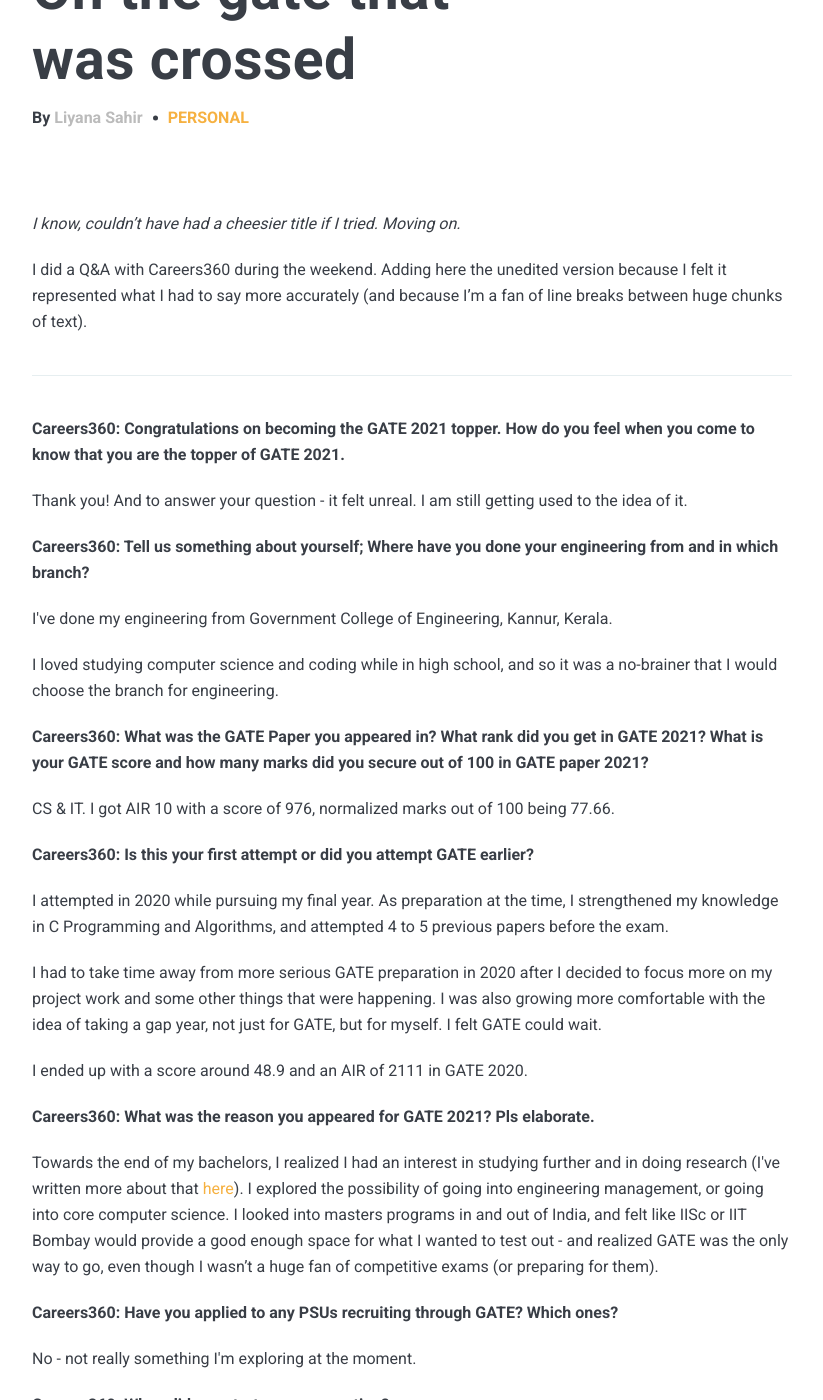
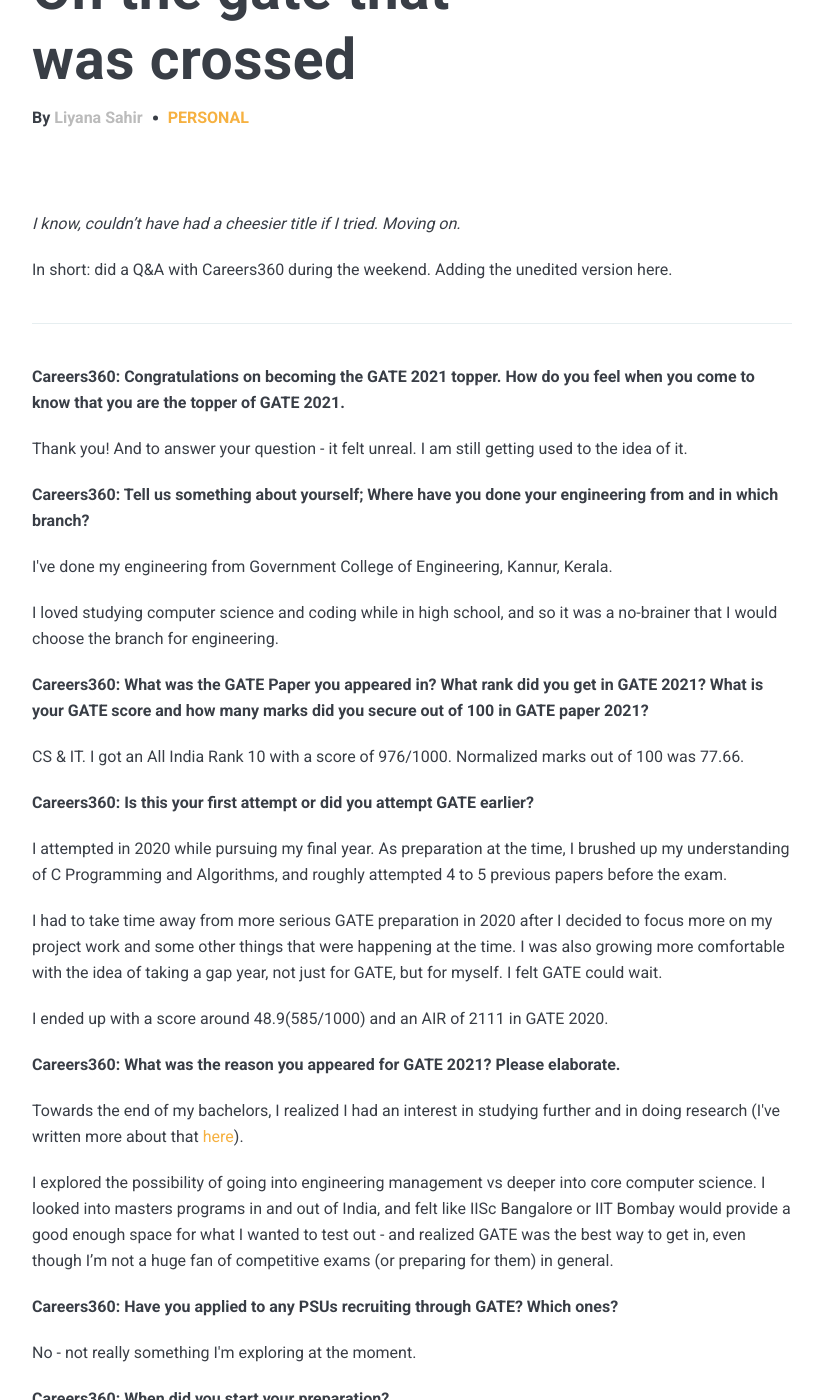
Before and after one commit to liyanasahir/liyanasahir.github.io, a Jekyll site: the page built from _posts/2021-03-31-on-gate.md, in a window 1280 px wide and 1400 px high, scrolled down 252 px. Shown: the whole window, without its empty margins (228-1051 px from the left). Built offline with Jekyll 4.4.1, drawn with Linux system fonts in a browser that asks for light colours; nearby versions of some CDN libraries; comment, search, counter and statistics services are not loaded; some of the changed text lies outside the part shown.

Commit message:
minor changes

```diff
--- a/_posts/2021-03-31-on-gate.md
+++ b/_posts/2021-03-31-on-gate.md
@@ -7,9 +7,10 @@
 
 *I know, couldn't have had a cheesier title if I tried. Moving on.*
 
-I did a Q&A with Careers360 during the weekend. Adding here the unedited version because I felt it represented what I had to say more accurately (and because I'm a fan of line breaks between huge chunks of text).
+In short: did a Q&A with Careers360 during the weekend. Adding the unedited version here.
 
 ***
+
 **Careers360: Congratulations on becoming the GATE 2021 topper. How do you feel when you come to know that you are the topper of GATE 2021.**
 
 Thank you! And to answer your question - it felt unreal. I am still getting used to the idea of it.
@@ -22,19 +23,21 @@
 
 **Careers360: What was the GATE Paper you appeared in? What rank did you get in GATE 2021? What is your GATE score and how many marks did you secure out of 100 in GATE paper 2021?**
 
-CS &amp; IT. I got AIR 10 with a score of 976, normalized marks out of 100 being 77.66.
+CS &amp; IT. I got an All India Rank 10 with a score of 976/1000. Normalized marks out of 100 was 77.66.
 
 **Careers360: Is this your first attempt or did you attempt GATE earlier?**
 
-I attempted in 2020 while pursuing my final year. As preparation at the time, I strengthened my knowledge in C Programming and Algorithms, and attempted 4 to 5 previous papers before the exam.
+I attempted in 2020 while pursuing my final year. As preparation at the time, I brushed up my understanding of C Programming and Algorithms, and roughly attempted 4 to 5 previous papers before the exam.
 
-I had to take time away from more serious GATE preparation in 2020 after I decided to focus more on my project work and some other things that were happening. I was also growing more comfortable with the idea of taking a gap year, not just for GATE, but for myself. I felt GATE could wait.
+I had to take time away from more serious GATE preparation in 2020 after I decided to focus more on my project work and some other things that were happening at the time. I was also growing more comfortable with the idea of taking a gap year, not just for GATE, but for myself. I felt GATE could wait.
 
-I ended up with a score around 48.9 and an AIR of 2111 in GATE 2020.
+I ended up with a score around 48.9(585/1000) and an AIR of 2111 in GATE 2020.
 
-**Careers360: What was the reason you appeared for GATE 2021? Pls elaborate.**
+**Careers360: What was the reason you appeared for GATE 2021? Please elaborate.**
 
-Towards the end of my bachelors, I realized I had an interest in studying further and in doing research (I&#39;ve written more about that [here](https://liyanasahir.in/2020/10/01/some-thoughts-on-graduating/)). I explored the possibility of going into engineering management, or going into core computer science. I looked into masters programs in and out of India, and felt like IISc or IIT Bombay would provide a good enough space for what I wanted to test out - and realized GATE was the only way to go, even though I wasn't a huge fan of competitive exams (or preparing for them).
+Towards the end of my bachelors, I realized I had an interest in studying further and in doing research (I&#39;ve written more about that [here](https://liyanasahir.in/2020/10/01/some-thoughts-on-graduating/)).
+
+I explored the possibility of going into engineering management vs deeper into core computer science. I looked into masters programs in and out of India, and felt like IISc Bangalore or IIT Bombay would provide a good enough space for what I wanted to test out - and realized GATE was the best way to get in, even though I'm not a huge fan of competitive exams (or preparing for them) in general.
 
 **Careers360: Have you applied to any PSUs recruiting through GATE? Which ones?**
 
@@ -76,7 +79,7 @@
 
 Doing multiple mock tests is also important because it acts as a form of revision, and sometimes helps you uncover blindspots within the topics you have studied. Mock tests are only as worthwhile as the amount of effort you put into the analysis after it is done. Where have I gone wrong, and why did it happen? Did I have a lack of conceptual clarity, or was I making silly mistakes? What type of silly mistakes do I have a tendency to make, and when do they happen more often?
 
-**Careers360: Which books did you follow for GATE preparation? Pls name some very important must read books for GATE 2021?**
+**Careers360: Which books did you follow for GATE preparation? Please name some very important must read books for GATE 2021?**
 
 While I&#39;ve used standard textbooks during my undergrad, I didn&#39;t go through them cover to cover for GATE except to clarify certain information every now and then. The ones I found very comfortable in particular are:
 
@@ -94,7 +97,7 @@
 
 **Careers360: What did you do for leisure? Any specific activities that helped you unwind?**
 
-I love to read. I actually got back into reading and exploring genres outside of my comfort zone during the past year. I also discovered some great essays, old and new. I also have a habit of scribbling a lot in my notebooks when I&#39;m distracted. (I've published some of them [here](https://liyana.substack.com/p/why-flushbuffer) - they&#39;re not as polished as I would like, but it sort of helped me in a way by acting like an occasional brain dump.)
+I love to read. I actually got back into reading and exploring genres outside of my comfort zone during the past year. I also discovered some great essays during that period, old and new, that I fell in love with. I also have a habit of scribbling a lot in my notebooks when I&#39;m distracted. (I've published some of them [here](https://liyana.substack.com/p/why-flushbuffer) - they&#39;re not as polished as I would like, but it sort of helped me in a way by acting like an occasional brain dump.)
 
 From October, I was also living with my parents after almost 5 years away - so there was a lot of catch up to be done, stories to be shared, long walks and joint grocery shopping in the evenings. I&#39;ve also watched my share of Youtube and Netflix.
 
@@ -108,4 +111,4 @@
 
 This interview was coordinated by the folks at Careers360 and has been posted on their website [here](https://engineering.careers360.com/articles/gate-2021-topper-interview-liyana-sahir-air-10-cs-clarity-of-mind).
 
-I post once in a bluemoon. If you'd like updates about future posts, find me on [Instagram](https://www.instagram.com/liyanasahir/) or sign up [here](liyana.substack.com/). And as always, if you've reached this far, I'd love to know your thoughts.
+I post once in a bluemoon. If you'd like updates about future posts, find me on [Instagram](https://www.instagram.com/liyanasahir/) or sign up [here](https://liyana.substack.com/). And as always, if you've reached this far, I'd love to know your thoughts in the comments below.
```
